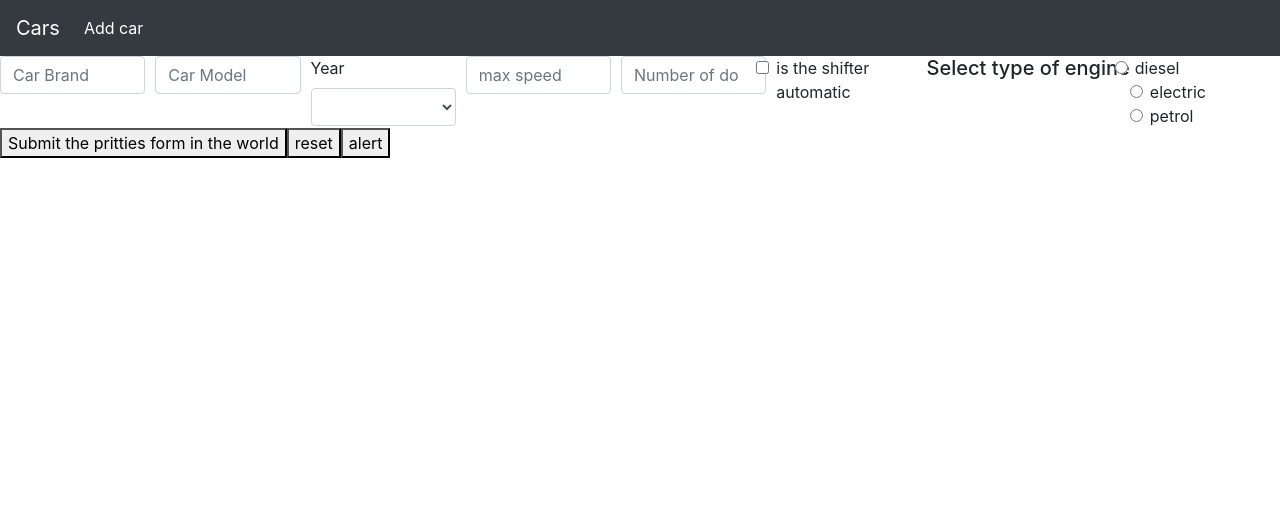
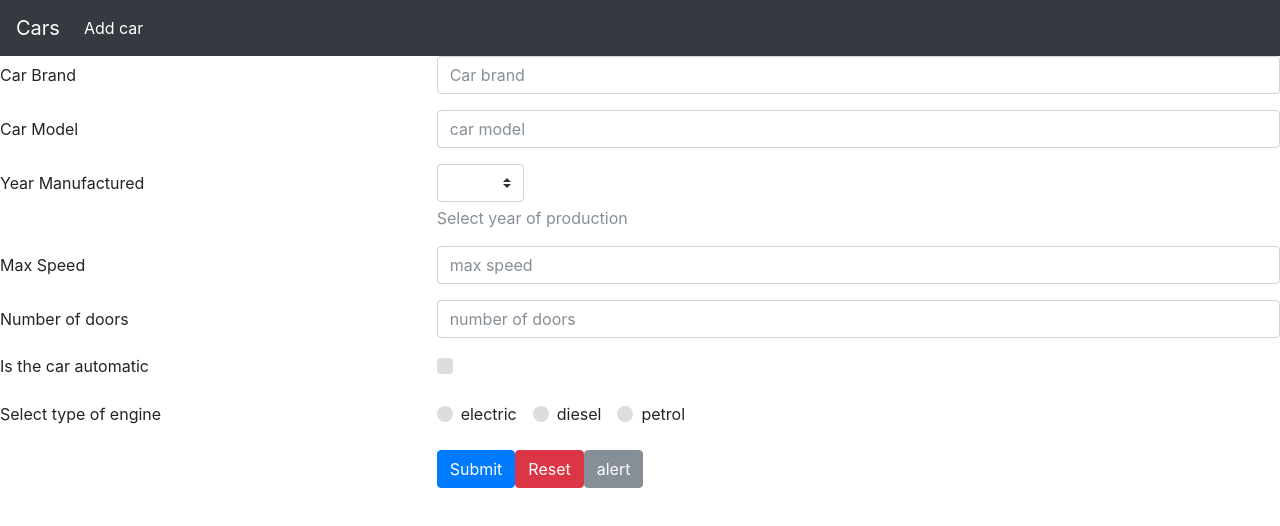
Before and after one commit to UrosPur/cars-app-vue, a Vue app: page /add in a window 1280 px wide. Shown: the top 526 px of the page. Built offline with nearby package versions, Linux system fonts and the light colour scheme.

Commit message:
zadatak 7 done

```diff
--- a/public/index.html
+++ b/public/index.html
@@ -5,7 +5,9 @@
     <meta http-equiv="X-UA-Compatible" content="IE=edge">
     <meta name="viewport" content="width=device-width,initial-scale=1.0">
     <link rel="shortcut icon" href="<%= webpackConfig.output.publicPath %>favicon.ico">
-    <link rel="stylesheet" href="https://stackpath.bootstrapcdn.com/bootstrap/4.1.0/css/bootstrap.min.css" integrity="sha384-9gVQ4dYFwwWSjIDZnLEWnxCjeSWFphJiwGPXr1jddIhOegiu1FwO5qRGvFXOdJZ4" crossorigin="anonymous">
+    <!--<link rel="stylesheet" href="https://stackpath.bootstrapcdn.com/bootstrap/4.1.0/css/bootstrap.min.css" integrity="sha384-9gVQ4dYFwwWSjIDZnLEWnxCjeSWFphJiwGPXr1jddIhOegiu1FwO5qRGvFXOdJZ4" crossorigin="anonymous">-->
+    <link rel="stylesheet" href="https://maxcdn.bootstrapcdn.com/bootstrap/4.0.0-beta.2/css/bootstrap.min.css" integrity="sha384-PsH8R72JQ3SOdhVi3uxftmaW6Vc51MKb0q5P2rRUpPvrszuE4W1povHYgTpBfshb" crossorigin="anonymous">
+    <link rel="stylesheet" href="https://maxcdn.bootstrapcdn.com/font-awesome/4.7.0/css/font-awesome.min.css">
     <title>cars-app</title>
   </head>
   <body>
--- a/src/pages/AddCar.vue
+++ b/src/pages/AddCar.vue
@@ -1,64 +1,78 @@
 <template>
     <div>
+
         <form @submit.prevent="addCar">
-            <div class="form-row">
-                <div class="col">
-                    <input v-model="newCar.brand" type="text" class="form-control" placeholder="Car Brand"
-                           pattern=".{2,}" required title="2 characters minimum">
+            <div class="form-group row">
+                <label for="text" class="col-4 col-form-label">Car Brand</label>
+                <div class="col-8">
+                    <input v-model="newCar.brand" id="text" name="text" placeholder="Car brand" type="text" class="form-control here">
                 </div>
-                <div class="col">
-                    <input v-model="newCar.model" type="text" class="form-control" placeholder="Car Model"
-                           pattern=".{2,}" required title="2 characters minimum">
-                </div>
-                <div class="col">
-                    <label>Year</label>
-                    <select v-model="newCar.year" class="form-control" required>
-                        <option v-for="(year,key) in years" :key="key" selected>{{ year}}.</option>
-                    </select>
-                </div>
-                <div class="col">
-                    <input v-model="newCar.maxSpeed" type="number" class="form-control" placeholder="max speed">
-                </div>
-                <div class="col">
-                    <input v-model="newCar.numberOfDoors" type="number" class="form-control"
-                           placeholder="Number of doors" required>
-                </div>
-
-                <div class="col">
-                    <input v-model="newCar.isAutomatic" class="form-check-input" type="checkbox">
-                    <label class="form-check-label">
-                        is the shifter automatic
-                    </label>
-                </div>
-
-                <h5>Select type of engine</h5>
-                <div class="col">
-                    <input v-model="newCar.engine" class="form-check-input" type="radio" name="exampleRadios"
-                           value="diesel">
-                    <label class="form-check-label">
-                        diesel
-                    </label>
-                    <div class="col">
-                        <input v-model="newCar.engine" class="form-check-input" type="radio" name="exampleRadios"
-                               value="electric">
-                        <label class="form-check-label">
-                            electric
-                        </label>
-                    </div>
-                    <div class="col">
-                        <input v-model="newCar.engine" class="form-check-input" type="radio" name="exampleRadios"
-                               value="petrol">
-                        <label class="form-check-label">
-                            petrol
-                        </label>
-                    </div>
-
+            </div>
+            <div class="form-group row">
+                <label for="carmodel" class="col-4 col-form-label">Car Model</label>
+                <div class="col-8">
+                    <input v-model="newCar.model" id="carmodel" name="carmodel" placeholder="car model" type="text" class="form-control here">
                 </div>
             </div>
 
-            <button type="submit">Submit the pritties form in the world</button>
-            <button type="reset">reset</button>
-            <button type="button" @click="alert">alert</button>
+            <div class="form-group row">
+                <label for="select" class="col-4 col-form-label">Year Manufactured</label>
+                <div class="col-8">
+                    <select v-model="newCar.year"  id="select" name="select" class="custom-select" aria-describedby="selectHelpBlock">
+                        <option v-for="(year,key) in years" :key="key" selected>{{ year}}.</option>
+                    </select>
+                    <span id="selectHelpBlock" class="form-text text-muted">Select year of production</span>
+                </div>
+            </div>
+            <div class="form-group row">
+                <label for="maxspeed" class="col-4 col-form-label">Max Speed</label>
+                <div class="col-8">
+                    <input v-model="newCar.maxSpeed" id="maxspeed" name="maxspeed" placeholder="max speed" type="text" class="form-control here">
+                </div>
+            </div>
+            <div class="form-group row">
+                <label for="numberofdoors" class="col-4 col-form-label">Number of doors</label>
+                <div class="col-8">
+                    <input v-model="newCar.numberOfDoors" id="numberofdoors" name="maxspeed" placeholder="number of doors" type="number" class="form-control here">
+                </div>
+            </div>
+            <div class="form-group row">
+                <label class="col-4">Is the car automatic</label>
+                <div class="col-8">
+                    <label class="custom-control custom-checkbox">
+                        <input v-model="newCar.isAutomatic" name="checkbox" type="checkbox" class="custom-control-input" value="true">
+                        <span class="custom-control-indicator"></span>
+                        <span class="custom-control-description"></span>
+                    </label>
+                </div>
+            </div>
+            <div class="form-group row">
+                <label class="col-4">Select type of engine</label>
+                <div class="col-8">
+                    <label class="custom-control custom-radio">
+                        <input v-model="newCar.engine" name="radio" type="radio" class="custom-control-input" value="electric">
+                        <span class="custom-control-indicator"></span>
+                        <span class="custom-control-description">electric</span>
+                    </label>
+                    <label class="custom-control custom-radio">
+                        <input v-model="newCar.engine" name="radio" type="radio" class="custom-control-input" value="diesel">
+                        <span class="custom-control-indicator"></span>
+                        <span class="custom-control-description">diesel</span>
+                    </label>
+                    <label class="custom-control custom-radio">
+                        <input v-model="newCar.engine" name="radio" type="radio" class="custom-control-input" value="petrol">
+                        <span class="custom-control-indicator"></span>
+                        <span class="custom-control-description">petrol</span>
+                    </label>
+                </div>
+            </div>
+            <div class="form-group row">
+                <div class="offset-4 col-8">
+                    <button name="submit" type="submit" class="btn btn-primary">Submit</button>
+                    <button name="reset" type="reset" class="btn btn-danger">Reset</button>
+                    <button name="button" @click="alert" class="btn btn-secondary">alert</button>
+                </div>
+            </div>
         </form>
     </div>
 </template>
@@ -89,7 +103,7 @@
 
             return {
 
-                years: [1990, 1991, 1992, 1993],
+                years: Array(29).fill(1990).map((n, i) => n + i),
 
                 newCar: {
 
@@ -114,9 +128,21 @@
             addCar() {
 
 
+                if(this.$route.params.id){
+
+
+                    carsServices.edit(this.newCar)
+                this.$router.push('/cars');
+
+                }else{
+
                 carsServices.add(this.newCar)
 
-                this.$router.push('cars');
+                this.$router.push('/cars');
+
+
+                }
+
 
             },
 
--- a/src/pages/AppCars.vue
+++ b/src/pages/AppCars.vue
@@ -6,26 +6,28 @@
             <tr>
                 <th scope="col">id</th>
                 <th scope="col">brand</th>
+                <th scope="col">model</th>
                 <th scope="col">engine</th>
                 <th scope="col">is automatic</th>
                 <th scope="col">max speed</th>
-                <th scope="col">model</th>
                 <th scope="col">number of doors</th>
                 <th scope="col">year of production</th>
                 <th scope="col">action</th>
             </tr>
             </thead>
             <tbody>
-            <tr  v-for="(car,key) in cars" :key="key">
+            <tr v-for="(car,key) in cars" :key="key">
                 <th>{{ car.id }}</th>
                 <th>{{ car.brand }}</th>
+                <th>{{ car.model }}</th>
                 <th>{{ car.engine }}</th>
                 <th>{{ car.isAutomatic}}</th>
                 <th>{{ car.maxSpeed }}</th>
-                <th>{{ car.model }}</th>
                 <th>{{ car.numberOfDoors}}</th>
                 <th>{{ car.year}}</th>
-                <th><router-link :to="{ name: 'edit', params: { id: car.id}}" btn btn-primary>Edit</router-link> </th>
+                <th>
+                    <router-link :to="{ name: 'edit', params: { id: car.id}}" btn btn-primary>Edit</router-link>
+                </th>
             </tr>
             </tbody>
         </table>
@@ -42,13 +44,11 @@
     export default {
         name: "AppCars",
 
-        created(){
+        created() {
 
             this.getAll()
 
-
         },
-
 
         data() {
             return {
@@ -64,36 +64,18 @@
 
             getAll() {
 
-
                 carsServices.getAll()
 
                     .then((response) => {
 
 
-
-                       this.cars = response.data
+                        this.cars = response.data
 
                     })
-
-
-                //
-                //
-                // }
-
 
             }
 
         },
-        // created() {
-        //
-        //     carsServices.getAll()
-        //         .then((response) => {
-        //
-        //
-        //             console.log(response)
-        //
-        //         })
-        // },
     }
 </script>
 
```
